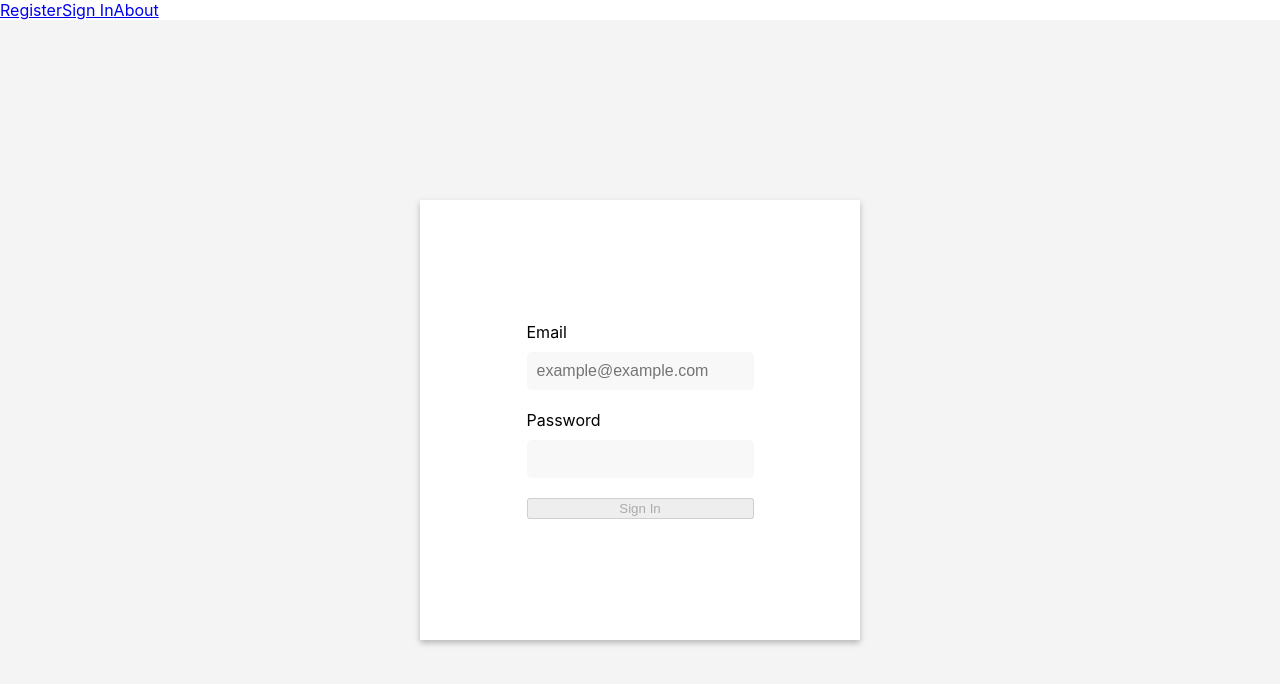
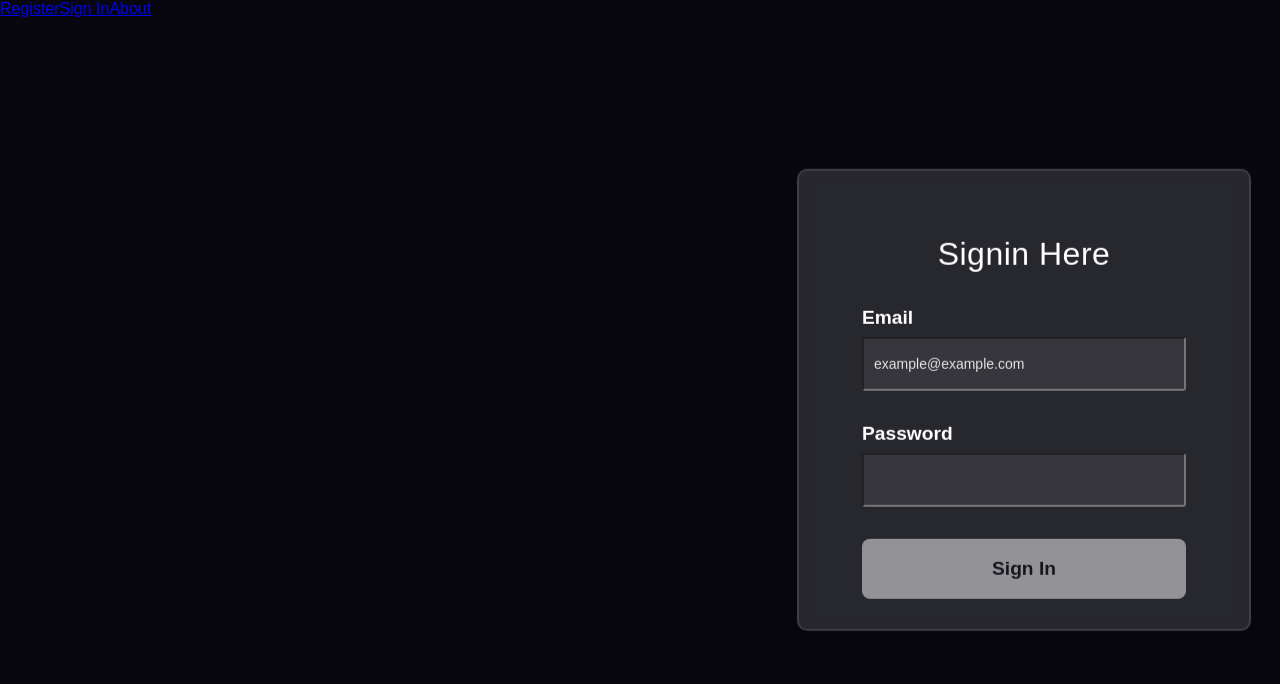
Before and after one commit to fuentesdominic/CodeUp, a React (Create React App) app: page /signin in a window 1280 px wide. Shown: the top 684 px of the page. Built offline with nearby package versions, Linux system fonts and the light colour scheme.

Commit message:
style signin form

```diff
--- a/package.json
+++ b/package.json
@@ -8,6 +8,7 @@
     "@testing-library/react": "^13.4.0",
     "@testing-library/user-event": "^13.5.0",
     "axios": "^1.3.4",
+    "mdb-react-ui-kit": "^5.1.0",
     "react": "^18.2.0",
     "react-dom": "^18.2.0",
     "react-icons": "^4.8.0",
@@ -39,5 +40,8 @@
       "last 1 firefox version",
       "last 1 safari version"
     ]
+  },
+  "devDependencies": {
+    "tailwindcss": "^3.2.7"
   }
 }
--- a/src/App.css
+++ b/src/App.css
@@ -177,65 +177,139 @@ and (orientation: landscape) {
     and (device-width: 1440px) {}
 
 
-    .signin {
+    body {
+        margin: 0;
+        padding: 0;
+        font-family: Arial, sans-serif;
+        background-color: #080710;
+      }
+
+      .header {
         display: flex;
+        justify-content: space-between;
+        align-items: center;
+        background-color: #ffffff;
+        padding: 1rem;
+        box-shadow: 0px 1px 5px rgba(0, 0, 0, 0.1);
+      }
+
+      .logo {
+        font-size: 2rem;
+        font-weight: bold;
+        color: #2c3e50;
+      }
+
+      .nav {
+        display: flex;
+      }
+
+      .nav a {
+        color: #2c3e50;
+        text-decoration: none;
+        margin-left: 1rem;
+        font-size: 1.2rem;
+        font-weight: bold;
+      }
+
+
+      .content {
+        display: flex;
+        flex-direction: row;
         justify-content: center;
         align-items: center;
-        height: 100vh;
-        background-color: #f4f4f4;
+        height: calc(100vh - 4rem);
       }
 
       .card-overlay {
-        background-color: white;
-        box-shadow: 0px 3px 6px rgba(0, 0, 0, 0.25);
+        position: absolute;
+        top: 50%;
+        right: 20%;
+        transform: translate(50%, -50%);
+        background-color: rgba(255,255,255,0.13);
+        box-shadow: 0 0 40px rgba(8,7,16,0.6);
+        padding: 30px 25px;
+        border-radius: 10px;
+        backdrop-filter: blur(10px);
+        border: 2px solid rgba(255,255,255,0.1);
+        max-width: 400px;
         width: 400px;
-        height: 400px;
-        padding: 20px;
       }
+
 
       .centered {
         display: flex;
         justify-content: center;
         align-items: center;
-        flex-direction: column;
       }
 
-        .col {
+      form {
         display: flex;
         flex-direction: column;
+
+      }
+
+      form *{
+        color: #ffffff;
+        font-family: Arial, Helvetica, sans-serif;
       }
 
       .input-wrapper {
-        display: flex;
-        flex-direction: column;
-        margin-bottom: 20px;
+        margin-bottom: 2rem;
+      }
+      form h3 {
+        font-size: 32px;
+        font-weight: 500;
+        line-height: 42px;
+        text-align: center;
+        color: #ffffff;
+        letter-spacing: 0.5px;
+        font-family:'Poppins',sans-serif;
+        font-style:inherit;
+
       }
 
       label {
-        margin-bottom: 10px;
+        margin-bottom: 0.5rem;
+        font-size: 1.2rem;
+        font-weight: bold;
+        color: #ffffff;
       }
 
-        input {
-        padding: 10px;
-        border: none;
-        border-radius: 5px;
-        background-color: #f8f8f8;
-        color: #3a3a3a;
-        font-size: 16px;
-        outline: none;
+      input[type="email"],
+      input[type="password"] {
+        display: block;
+        height: 50px;
+        width: 300px;
+        background-color: rgba(255,255,255,0.07);
+        padding: 0 10px;
+        border-radius: 3px;
+        margin-top: 8px;
+        font-size: 14px;
+        font-weight: 300;
+
+      }
+      ::placeholder{
+        color: #e5e5e5;
       }
 
-        .signin-btn {
-        padding: 10px 20px;
-        background-color: #4c4c4c;
-        color: white;
+
+      button {
+        background-color: #ffffff;
+        color: #080710;
+        padding: 1.2rem 2rem;
         border: none;
-        border-radius: 5px;
-        font-size: 16px;
+        border-radius: 8px;
+        font-size: 1.2rem;
+        font-weight: bold;
         cursor: pointer;
         transition: background-color 0.2s ease-in-out;
       }
 
-        .signin-btn:hover {
-        background-color: #3d3d3d;
+      button:hover {
+        background-color: #1471af;
       }
+
+      button:disabled {
+        opacity: 0.5;
+        cursor: not-allowed;
+      }
--- a/src/pages/SignIn.js
+++ b/src/pages/SignIn.js
@@ -24,6 +24,7 @@ const SignIn = (props) => {
     <div className="signin col">
       <div className="card-overlay centered">
         <form className="col" onSubmit={handleSubmit}>
+          <h3> Signin Here </h3>
           <div className="input-wrapper">
             <label htmlFor="email">Email</label>
             <input
```
Also changed, not shown: tailwind.config.js (added, +8 -0 lines), 2 other files (tests, documents, lock files or other folders). Lines whose indentation alone changed are shown as unchanged.
